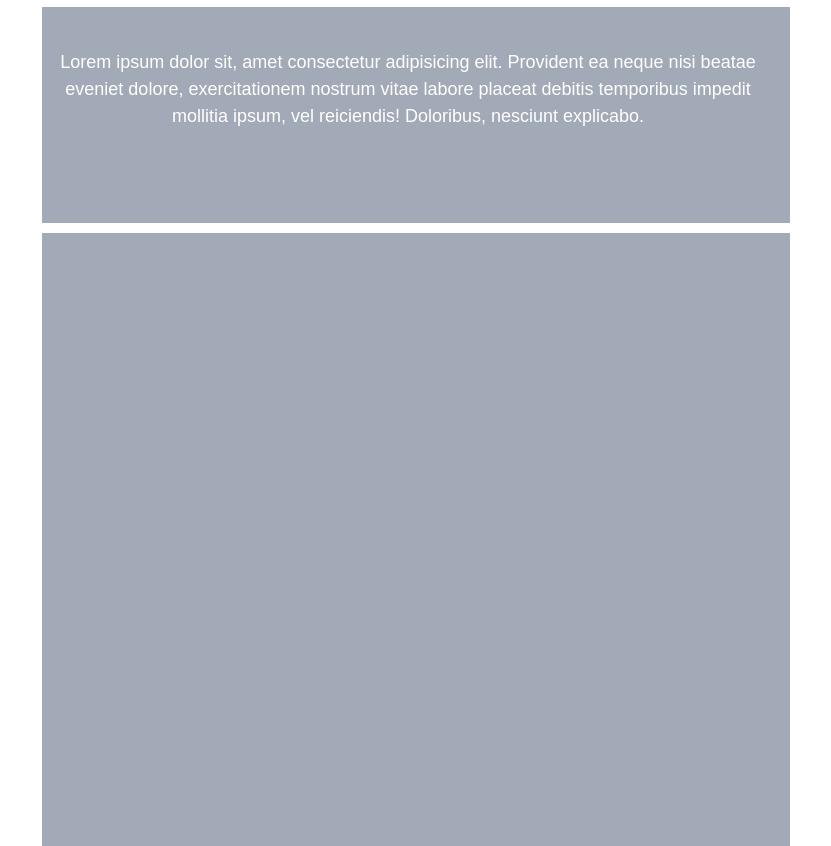
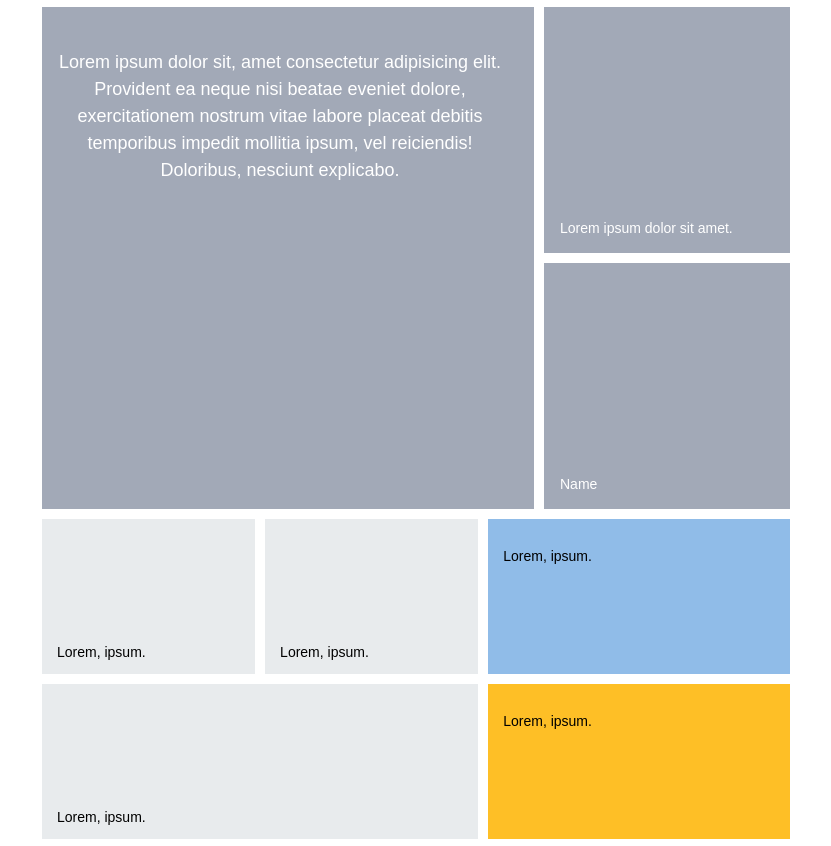
Before and after one commit to Tamozhnii/Maket, a plain HTML site: page Maket.html in a window 1280 px wide. Shown: the part 93-939 px from the top of the page, without its empty margins (224-1055 px from the left). Drawn offline with Linux system fonts and the light colour scheme.

Commit message:
правки

```diff
--- a/Maket.css
+++ b/Maket.css
@@ -82,19 +82,16 @@ footer {
           flex-direction: column;
 }
 
-.about_us p {
-  word-wrap: break-word;
-  margin-right: 10%;
-  position: absolute;
-  bottom: 0;
-}
-
 .about_us .base {
   -webkit-box-ordinal-group: 2;
       -ms-flex-order: 1;
           order: 1;
   display: -ms-grid;
   display: grid;
+  -ms-grid-columns: (auto)[];
+      grid-template-columns: repeat(2, auto);
+  -ms-grid-rows: (auto)[];
+      grid-template-rows: repeat(2, auto);
   gap: 10px;
   margin-bottom: 10px;
 }
@@ -106,7 +103,14 @@ footer {
   position: relative;
 }
 
+.about_us .base .base_item p {
+  word-wrap: break-word;
+  position: absolute;
+  bottom: 0;
+}
+
 .about_us .base .formation {
+  -ms-grid-column: 1;
       grid-column-start: 1;
   grid-column-end: 3;
 }
@@ -176,6 +180,10 @@ footer {
 .poesy {
   display: -ms-grid;
   display: grid;
+  -ms-grid-columns: 2fr 1fr;
+      grid-template-columns: 2fr 1fr;
+  -ms-grid-rows: (auto)[];
+      grid-template-rows: repeat(2, auto);
   gap: 10px;
 }
 
@@ -191,6 +199,7 @@ footer {
   overflow: auto;
   text-align: center;
   font-size: 18px;
+  -ms-grid-row: 1;
       grid-row-start: 1;
   grid-row-end: 3;
   max-height: 66.6666vw;
```
